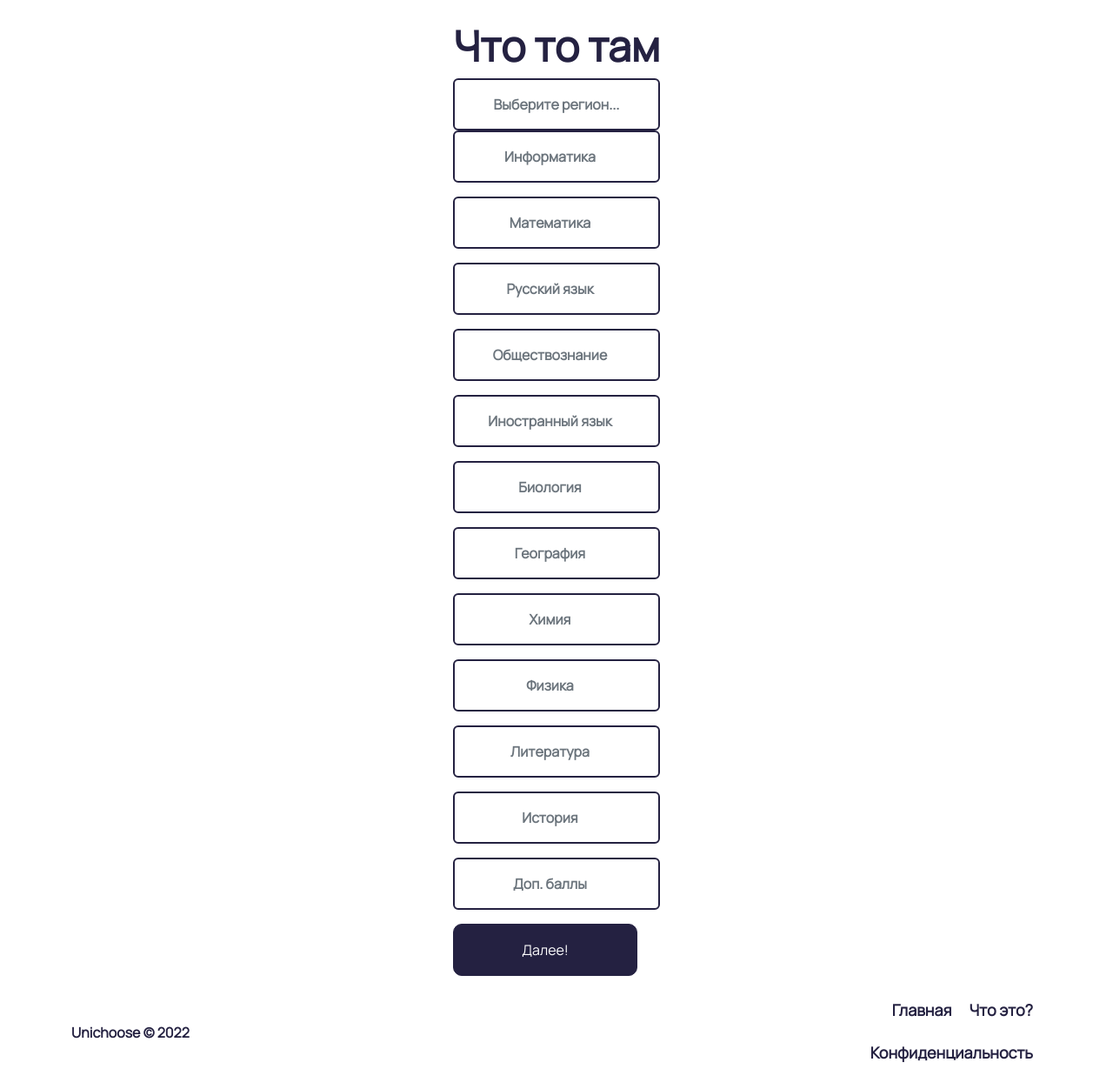
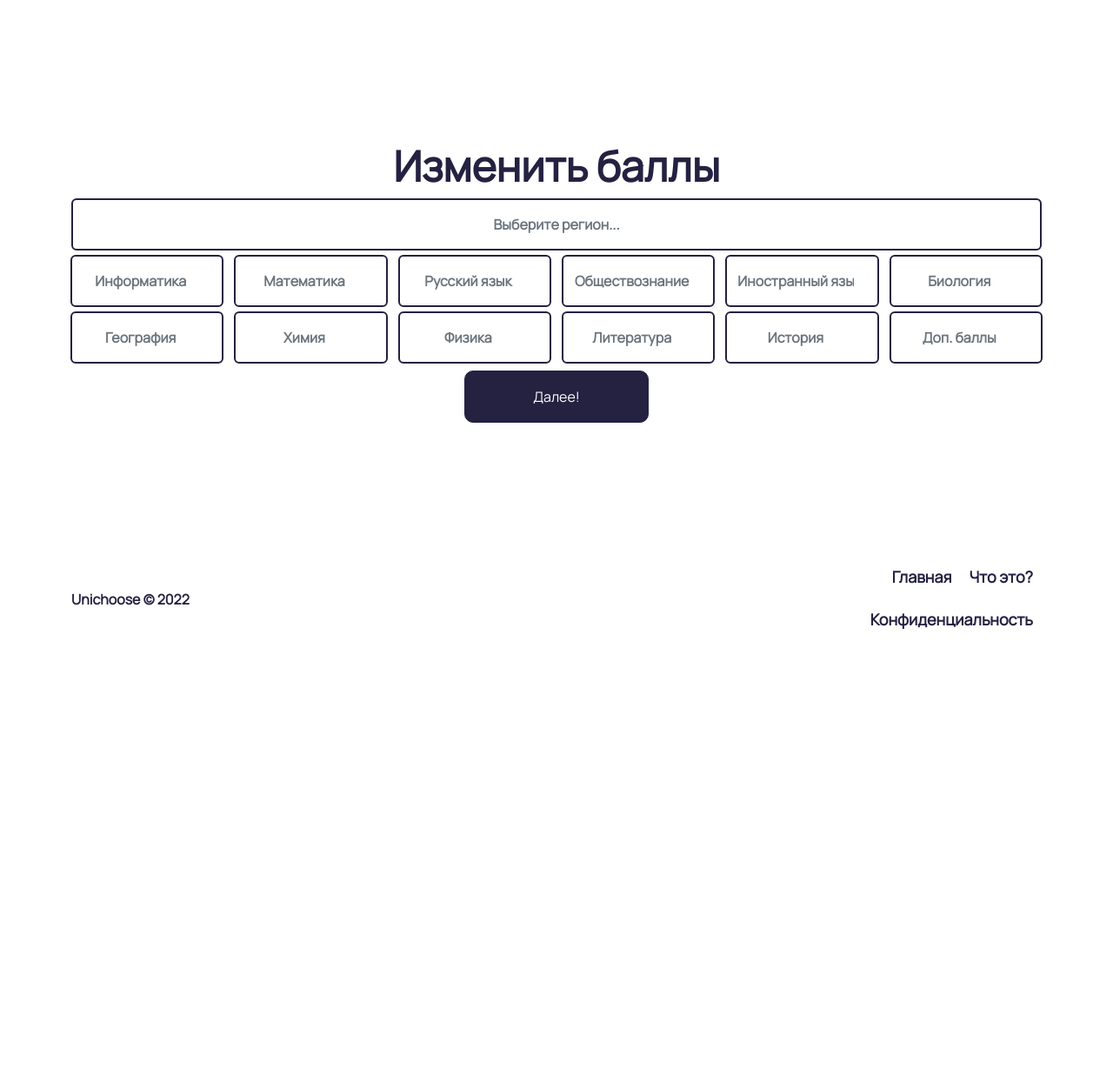
Before and after one commit to h4x4d/UniChoose, a Django app: page /auth/edit_info/ in a window 1280 px wide. Shown: the part 92-1344 px from the top of the page at 87% size. After the commit the page ends 815 px from the top, so only its background shows below. Run offline with Django 3.2, Linux system fonts and the light colour scheme; parts of the project's set-up code (start-up, migrations or seed data) failed here and were passed over; some libraries are stand-ins or nearby versions.

Commit message:
added signup markup

```diff
--- a/UniChoose/static-dev/css/custom.css
+++ b/UniChoose/static-dev/css/custom.css
@@ -272,9 +272,27 @@ input::placeholder{
 .flex-direction-column{
     flex-direction: column;
 }
-
-/* mobile stuff */
-
+/* signup form */
+.parent-form-holder-signup{
+    text-align: center;
+}
+#exampleDataList{
+    margin-right:0;
+    margin-left:0;
+}
+.signup-form-holder > div{
+    margin-top: 5px;
+    padding-left: calc(var(--bs-gutter-x) * .25);
+    padding-right: calc(var(--bs-gutter-x) * .25);
+}
+.signup-form-holder > div > .mb-3{
+    margin-bottom: 0 !important;
+}
+.signup-form-holder{
+    margin-left: -7px !important;
+    margin-right: -7px !important;
+}
+/* mobile */
 @media screen and (max-width: 980px) {
     .header-desktop{
         display: none !important;
--- a/UniChoose/templates/auth/select_subjects.html
+++ b/UniChoose/templates/auth/select_subjects.html
@@ -1,9 +1,9 @@
 {% extends 'base.html' %}
 {% block content %}
     <div class="container d-flex align-items-center justify-content-center">
-        <div class="form-holder">
+        <div class="parent-form-holder-signup">
+            <h5 class='display-5'>Изменить баллы</h5>
             <form method="POST">
-                <h5 class='display-5'>Что то там</h5>
                 {% load crispy_forms_tags %}
                 {% csrf_token %}
                 <input class="form-control" list="datalistOptions"
@@ -13,10 +13,14 @@
                         <option hidden="hidden" value="{{ region }}"></option>
                     {% endfor %}
                 </datalist>
+                <div class='row signup-form-holder'>
                 {% for field in form %}
+                <div class='col-md-2'>
                     {{ field|as_crispy_field }}
+                </div>
                 {% endfor %}
-                <div class="row form-btn-holder">
+                </div>
+                <div class="form-btn-holder d-flex justify-content-center mt-2">
                     <button type="submit" class="btn btn-primary">Далее!
                     </button>
                 </div>
```
